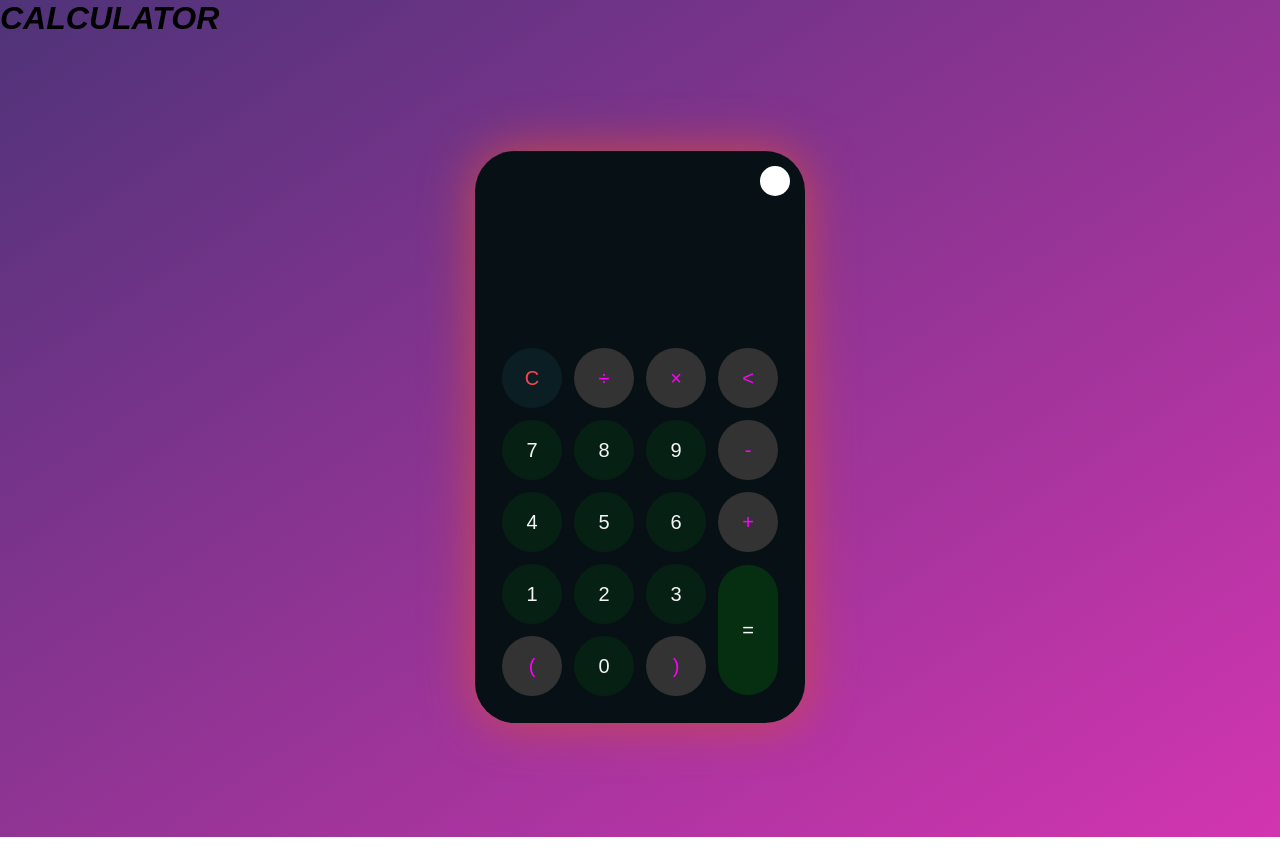
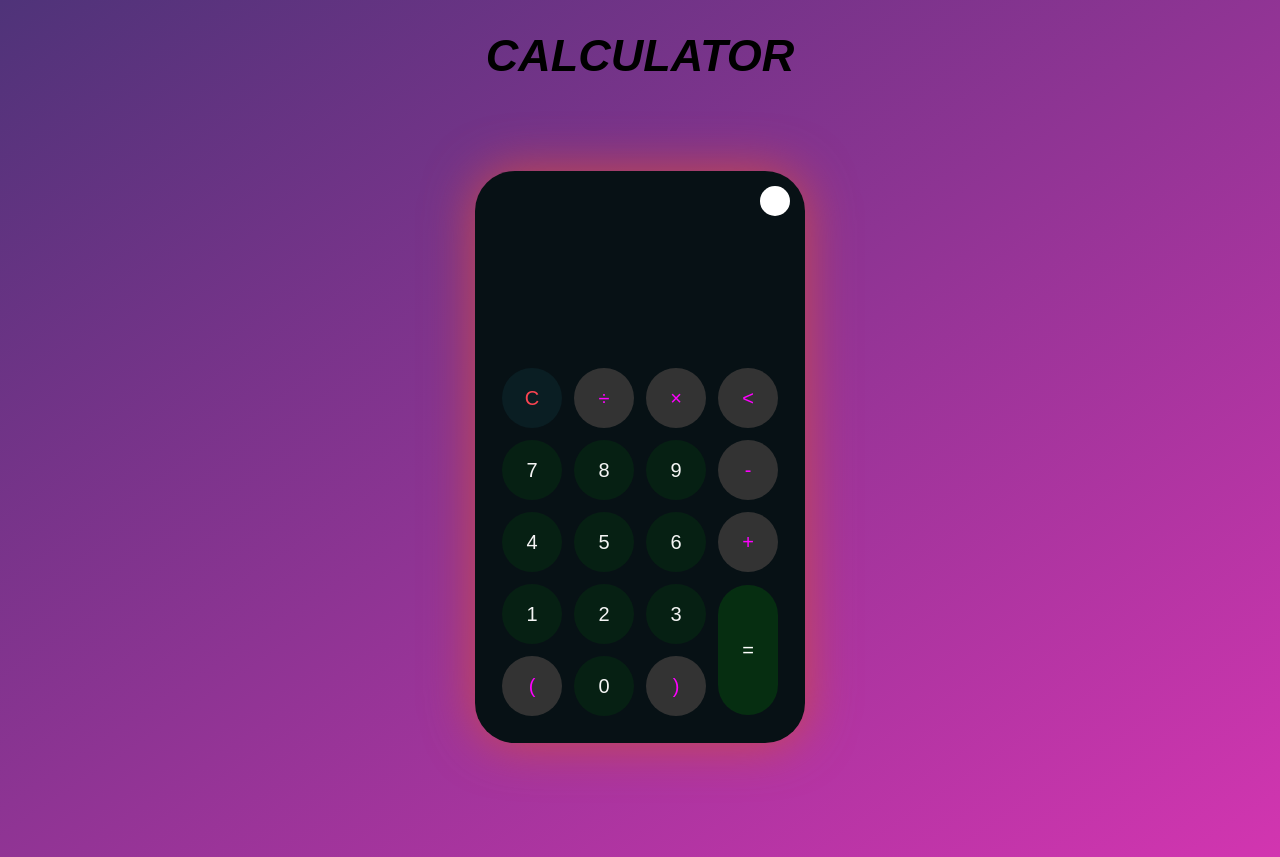
Before and after one commit to AarkeshM/Calculator-, a plain HTML site: page index.html in a window 1280 px wide. Drawn offline with Linux system fonts and the light colour scheme.

Commit message:
Update style.css

```diff
--- a/style.css
+++ b/style.css
@@ -15,7 +15,14 @@ a*{
 body{
     background-image: linear-gradient(to bottom right,rgba(79,51,121,1),rgba(210,53,176));
 }
+h1{
+    text-align: center;
+    margin-top: 30px;
+    font-size: 45px;
+    color: #0ebbda6;
+}
 .container{
+    margin-top: -25px;
     height: 100vh;
     width: 100vw;
     display: grid;
```
